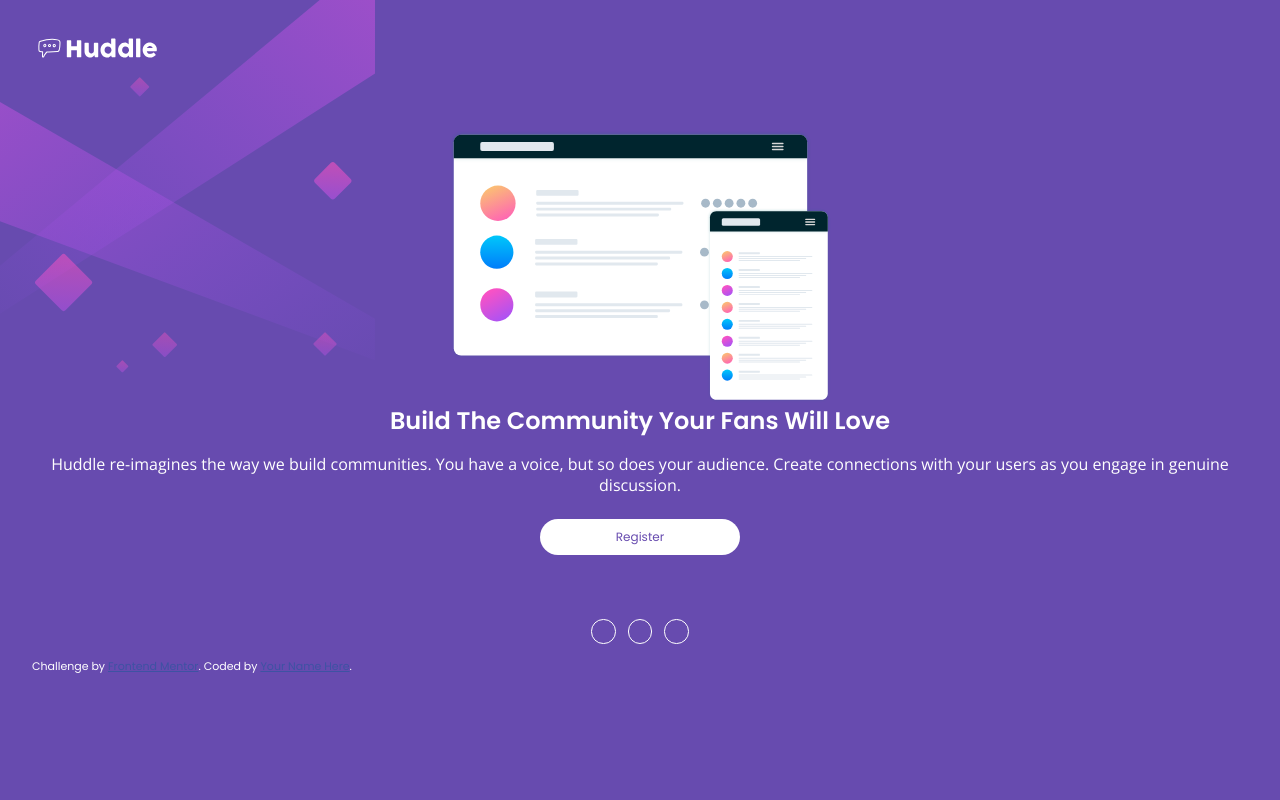
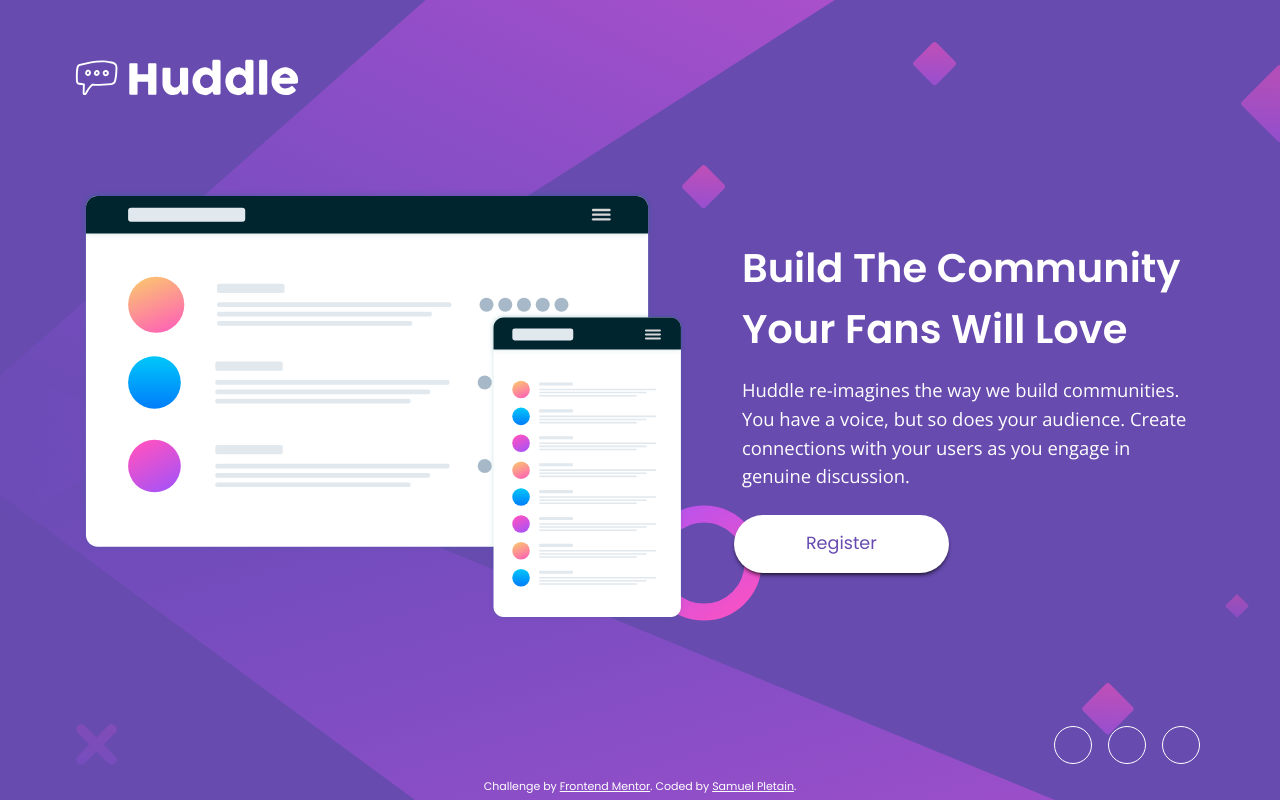
Before and after one commit to samuelpletain/FEM-huddle-landing-page, a website built with Vite: page index.html in a window 1280 px wide. Built offline with nearby package versions, Linux system fonts and the light colour scheme.

Commit message:
Fixed link colors

```diff
--- a/index.html
+++ b/index.html
@@ -13,12 +13,6 @@
   <script defer src="/assets/fontawsome/all.js" type="module"></script>
 
   <title>Frontend Mentor | Huddle landing page with single introductory section</title>
-
-  <!-- Feel free to remove these styles or customise in your own stylesheet 👍 -->
-  <style>
-    .attribution { font-size: 11px; text-align: center; }
-    .attribution a { color: hsl(228, 45%, 44%); }
-  </style>
 </head>
 <body>
   <header class="header">
@@ -26,9 +20,11 @@
   </header>
   <main class="main">
     <div class="main__image"></div>
-    <h1 class="main__title">Build The Community Your Fans Will Love</h1>
-    <p class="main__content">Huddle re-imagines the way we build communities. You have a voice, but so does your audience. Create connections with your users as you engage in genuine discussion.</p>
-    <a class="main__button" href="#">Register</a>
+    <div class="main__content content">
+      <h1 class="content__title">Build The Community Your Fans Will Love</h1>
+      <p class="content__subtitle">Huddle re-imagines the way we build communities. You have a voice, but so does your audience. Create connections with your users as you engage in genuine discussion.</p>
+      <a class="content__button" href="#">Register</a>
+    </div>
   </main>
   <footer class="footer">
     <div class="footer__socials socials">
@@ -38,7 +34,7 @@
     </div>
     <p class="attribution">
       Challenge by <a href="https://www.frontendmentor.io?ref=challenge" target="_blank">Frontend Mentor</a>.
-      Coded by <a href="#">Your Name Here</a>.
+      Coded by <a href="#">Samuel Pletain</a>.
     </p>
   </footer>
 </body>
--- a/scss/style.scss
+++ b/scss/style.scss
@@ -157,36 +157,70 @@ html {
 }
 
 body {
-  background: url("../images/bg-mobile.svg") no-repeat $primary;
+  background: url("../images/bg-mobile.svg") no-repeat top $primary;
+
+  @include breakpoint() {
+    background-image: url("../images/bg-desktop.svg");
+    background-position: left;
+    height: 100vh;
+  }
 }
 
 .header {
   padding: 2rem;
+
   &__logo {
     max-width: 8rem;
+  }
+
+  @include breakpoint() {
+    padding: 3rem 4rem;
+
+    &__logo {
+      max-width: 15rem;
+    }
   }
 }
 
 .main {
   text-align: center;
   padding: 2rem;
+
   &__image {
-    height: 17rem;
+    height: 14rem;
+    margin-bottom: 3rem;
     max-width: 100%;
     background: url("../images/illustration-mockups.svg") top / contain no-repeat;
   }
+
+  @include breakpoint() {
+    padding: 2rem 5rem 1rem;
+    display: flex;
+
+    &__image {
+      width: 130%;
+      background-size: contain;
+      height: 65vh;
+      margin-bottom: 0;
+    }
+  }
+}
+
+.content {
   &__title {
     font-size: 1.5rem;
     line-height: 2.2rem;
     font-weight: $font-weight-semi-bold;
     margin-bottom: 1rem;
   }
-  &__content {
+
+  &__subtitle {
     font-family: $font-family-secondary;
     padding: 0 .2rem;
     line-height: 1.3rem;
     margin-bottom: 1.5rem;
   }
+
   &__button {
     font-size: .75rem;
     text-decoration: none;
@@ -197,10 +231,39 @@ body {
     border-radius: 50px;
     padding: .75rem 0;
     background-color: $white;
+    box-shadow: 0 3px 5px -2px black;
+
     &:hover {
       background-color: $secondary;
       cursor: pointer;
       color: $white;
+    }
+  }
+
+  @include breakpoint() {
+    text-align: left;
+    padding-left: 3rem;
+    width: 100%;
+
+    &__title {
+      font-size: 2.5rem;
+      line-height: 3.8rem;
+      padding-top: 3rem;
+      padding-left: .5rem;
+    }
+
+    &__subtitle {
+      font-size: 1.15rem;
+      line-height: 1.8rem;
+      padding-left: .5rem;
+    }
+
+    &__button {
+      margin-left: 0;
+      font-size: 1.1rem;
+      text-align: center;
+      width: fit-content;
+      padding: 1.25rem 4.5rem;
     }
   }
 }
@@ -208,15 +271,30 @@ body {
 .footer {
   padding: 2rem;
   position: relative;
+
   &__socials {
     width: 100%;
     display: flex;
     gap: .75rem;
     justify-content: center;
   }
+
   & .attribution {
     position: absolute;
     bottom: 0.25rem;
+    left: 0;
+    right: 0;
+    margin: auto;
+  }
+
+  @include breakpoint() {
+    padding-top: 0;
+    padding-right: 5rem;
+
+    &__socials {
+      gap: 1rem;
+      justify-content: right;
+    }
   }
 }
 
@@ -226,9 +304,35 @@ body {
   padding: .3rem;
   height: .8rem;
   border: 1px solid $white;
+
   &:hover {
-    color: $secondary;
-    border-color: $secondary;
+    color: darken($secondary, 20%);
+    border-color: darken($secondary, 20%);
     cursor: pointer;
   }
+
+  @include breakpoint() {
+    width: 1.25rem;
+    height: 1.25rem;
+    padding: .5rem;
+  }
 }
+
+.attribution {
+  font-size: 11px;
+  text-align: center;
+
+  & a {
+    color: $white;
+
+    &:hover {
+      color: $secondary;
+    }
+  }
+}
+
+@media only screen and (min-width: 701px) and (max-width: 1250px) {
+  .main__image {
+    background-position: center;
+  }
+}
```
Also changed, not shown: 1 other file.
